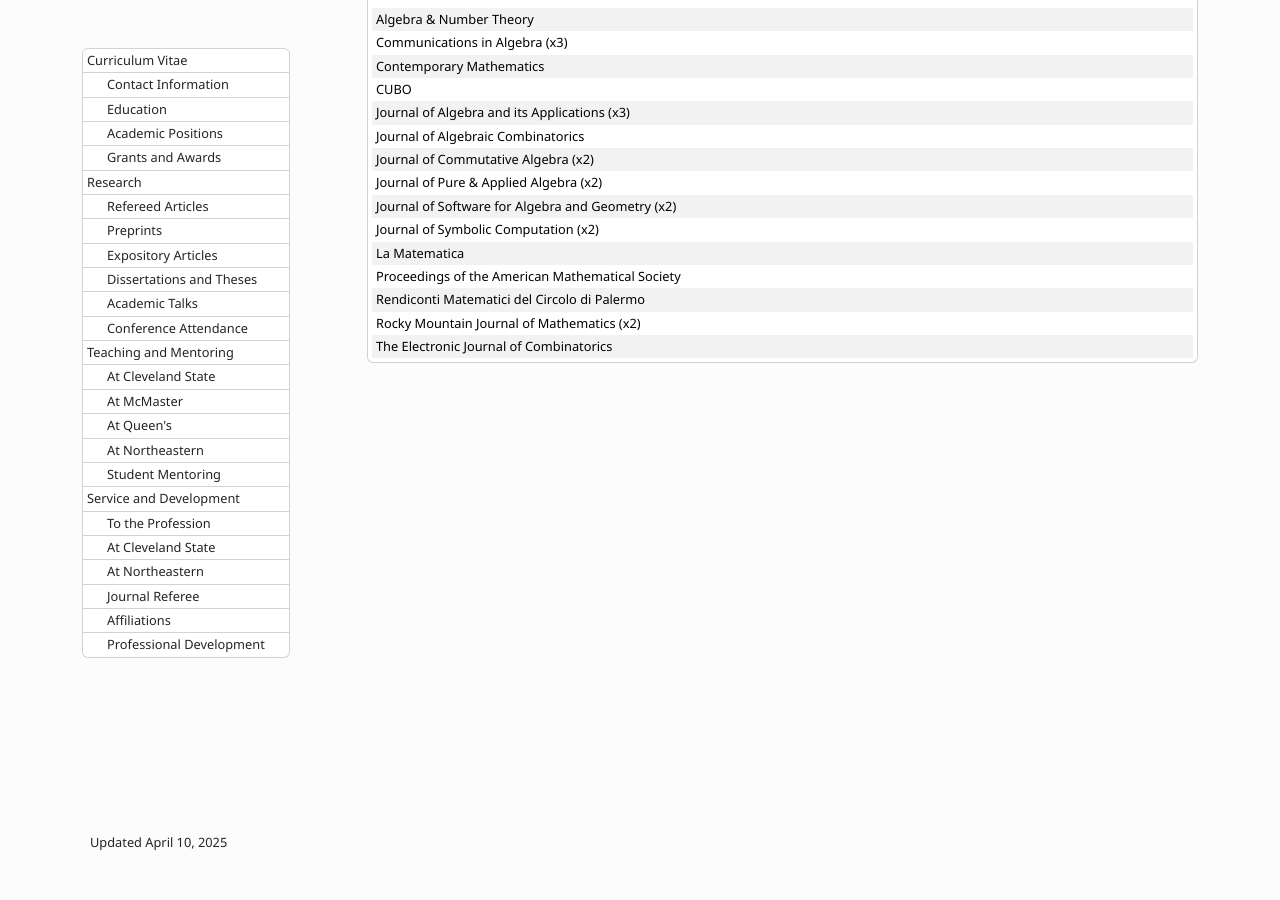
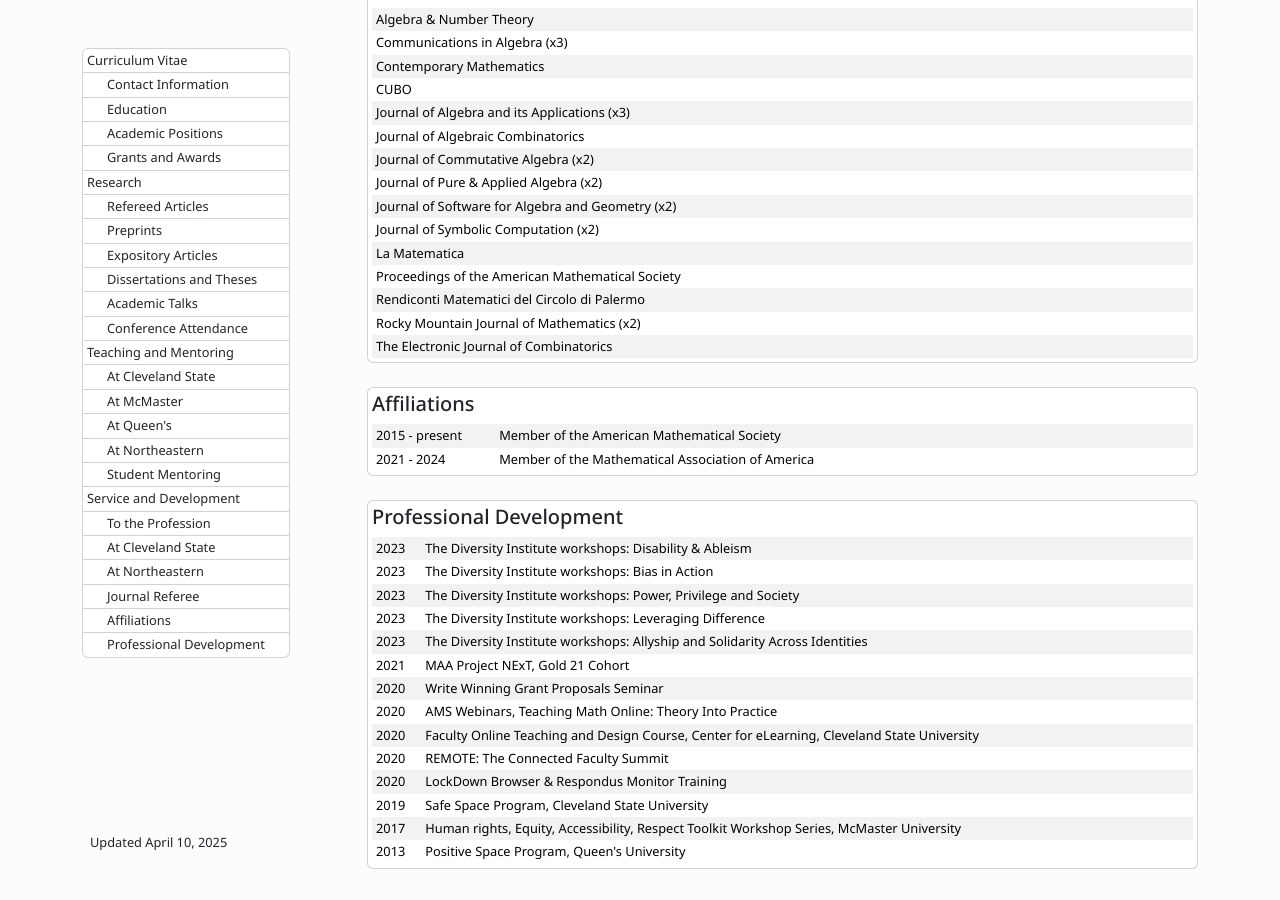
Before and after one commit to galettof/galettof.github.io, a Jekyll site: the page built from cv/index.html, in a window 1280 px wide and 900 px high, scrolled down 8570 px. Built offline with Jekyll 4.4.1, drawn with Linux system fonts in a browser that asks for light colours; formulas are drawn with MathJax 3.

Commit message:
reinstated professional development

```diff
--- a/cv/index.html
+++ b/cv/index.html
@@ -572,6 +572,44 @@ date: 2025-04-10
 		</div>
 	      </div>
 
+
+	      <div class="col">
+		<div class="card" id="affiliations">
+		  <div class="card-body p-1">
+		    <h5 class="card-title">Affiliations</h5>
+		    <table class="table table-sm table-striped table-borderless m-0">
+		      <tbody>
+			<tr>
+			  <td style="width: 15%;">2015 - present</td>
+			  <td>Member of the American Mathematical Society</td>
+			</tr>
+			<tr>
+			  <td>2021 - 2024</td>
+			  <td>Member of the Mathematical Association of America</td>
+			</tr>
+		      </tbody>
+		    </table>
+		  </div>
+		</div>
+	      </div>
+
+	      <div class="col pb-5">
+		<div class="card" id="development">
+		  <div class="card-body p-1">
+		    <h5 class="card-title">Professional Development</h5>
+		    <table class="table table-sm table-striped table-borderless m-0">
+		      {% assign workshops = site.data.service.development | sort: 'year' | reverse %}
+		      {% for item in workshops %}
+		      <tr>
+			<td style="width: 6%;">{{ item.year }}</td>
+			<td>{{ item.name }}</td>
+		      </tr>
+		      {% endfor %}
+		    </table>
+		  </div>
+		</div>
+	      </div>
+
 	    </div><!-- closing div -->
 
 
```
